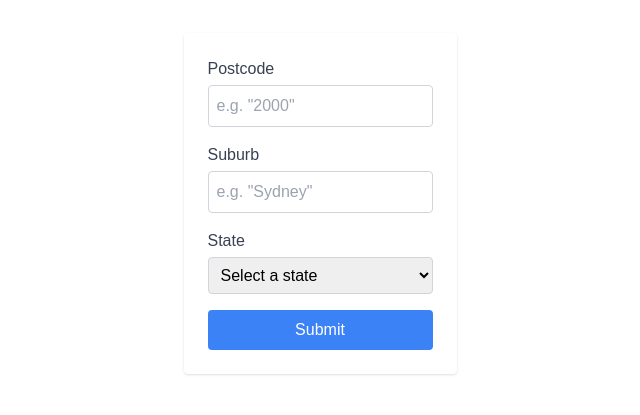
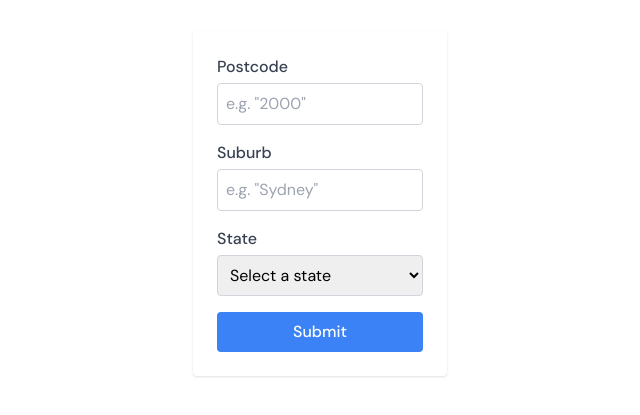
Before and after one commit to reezayn/australia-address-verifier, a Next.js app: page / in a window 1280 px wide. Shown: the part 197-612 px from the top of the page, without its empty margins (320-960 px from the left). Built offline with nearby package versions, Linux system fonts and the light colour scheme.

Commit message:
FIX - Changed font and updated layout

```diff
--- a/app/layout.tsx
+++ b/app/layout.tsx
@@ -1,21 +1,31 @@
 import type { Metadata } from 'next'
-import { Geist, Geist_Mono } from 'next/font/google'
+import { DM_Sans } from 'next/font/google'
 import './globals.css'
 import ApolloWrapper from '@/components/ApolloWrapper'
 
-const geistSans = Geist({
-  variable: '--font-geist-sans',
+const dmSans = DM_Sans({
   subsets: ['latin'],
-})
-
-const geistMono = Geist_Mono({
-  variable: '--font-geist-mono',
-  subsets: ['latin'],
+  weight: [
+    '100',
+    '200',
+    '300',
+    '400',
+    '500',
+    '600',
+    '700',
+    '800',
+    '900',
+    '1000',
+  ],
 })
 
 export const metadata: Metadata = {
   title: 'Address verifier',
-  description: 'Address verifier project for Lawpath Task Test',
+  description: 'Address validation project for Lawpath Task Test',
+  icons: {
+    icon: '/favicon.ico',
+    shortcut: '/favicon.ico',
+  },
 }
 
 export default function RootLayout({
@@ -25,9 +35,7 @@ export default function RootLayout({
 }>) {
   return (
     <html lang="en">
-      <body
-        className={`${geistSans.variable} ${geistMono.variable} antialiased`}
-      >
+      <body className={`${dmSans.className} antialiased`}>
         <ApolloWrapper>{children}</ApolloWrapper>
       </body>
     </html>
```
